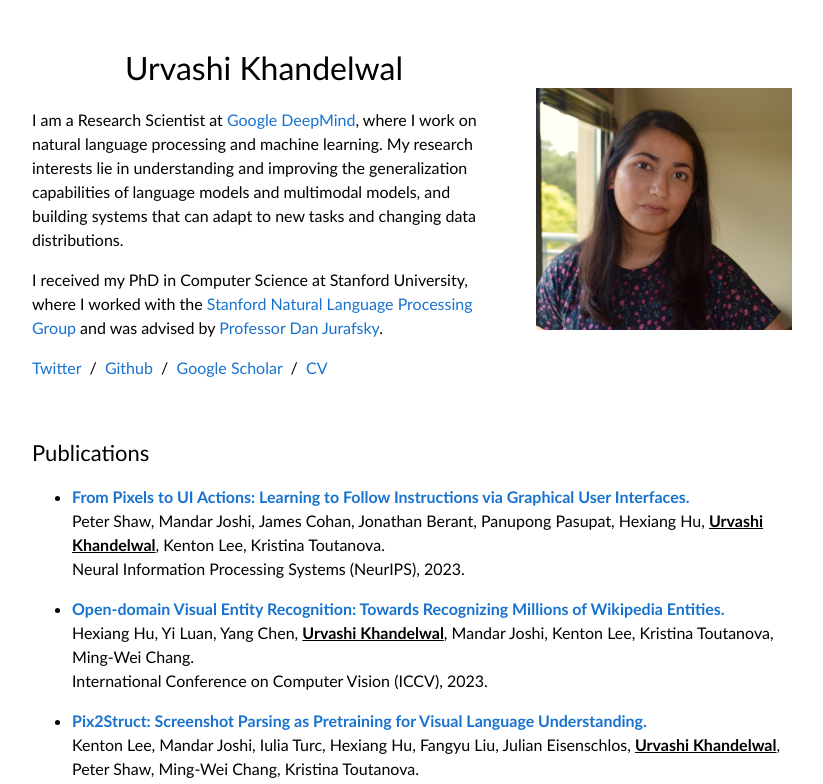
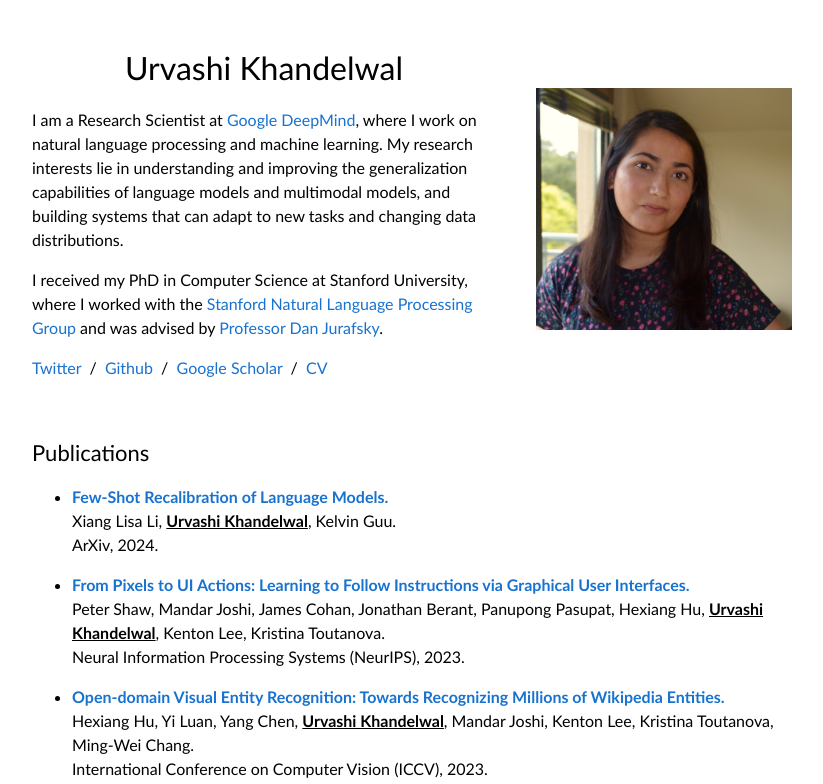
Before and after one commit to urvashik/urvashik.github.io, a plain HTML site: page index.html in a window 1280 px wide. Shown: the top 784 px of the page, without its empty margins (228-1051 px from the left). Drawn offline with Linux system fonts and the light colour scheme.

Commit message:
new paper

```diff
--- a/index.html
+++ b/index.html
@@ -45,6 +45,14 @@
             <td style="padding:20px;width:100%;vertical-align:middle">
               <heading>Publications</heading>
 		<ul>
+		<li>
+                  <p>
+                    <b><a href=https://arxiv.org/pdf/2403.18286.pdf>Few-Shot Recalibration of Language Models.</a></b></br>
+		    Xiang Lisa Li, <b><u>Urvashi Khandelwal</u></b>, Kelvin Guu.</br>
+                    ArXiv, 2024.</br>
+                  </p>
+         	      </li>
+
 
 		<li>
                   <p>
```
